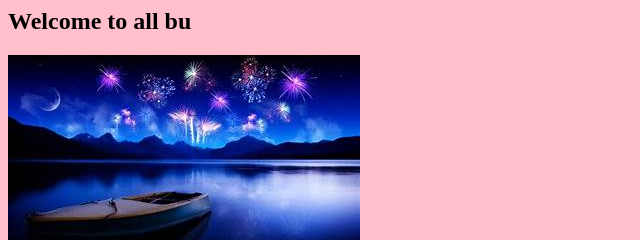
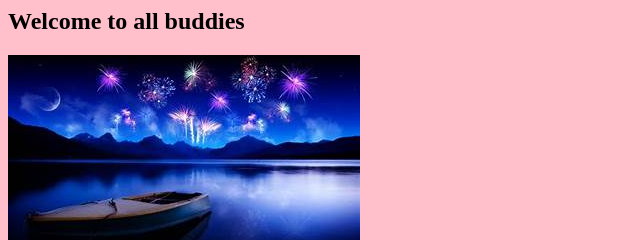
Before and after one commit to Akhilreddy6303/DEMO-1, a plain HTML site: page index.html in a window 1280 px wide. Shown: the top 240 px of the page, 0-640 px from the left. Drawn offline with Linux system fonts and the light colour scheme.

Commit message:
Update index.html

```diff
--- a/index.html
+++ b/index.html
@@ -1,6 +1,6 @@
 <html>
     <body bgcolor="pink">
-        <h2>Welcome to all bu</h2>
+        <h2>Welcome to all buddies</h2>
         <img src="nightview.jpeg" alt="">
     </body>
 </html>
```
